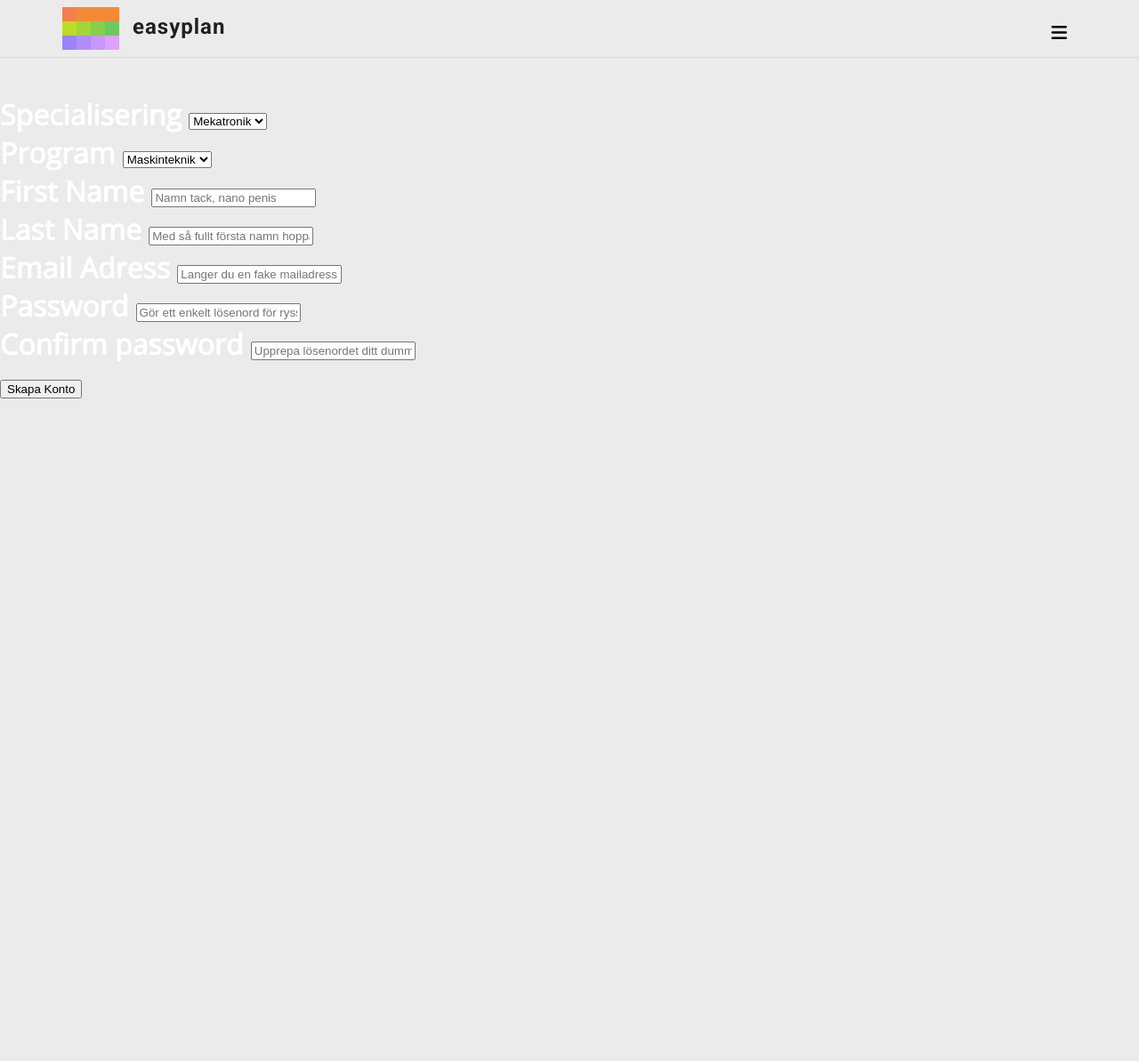
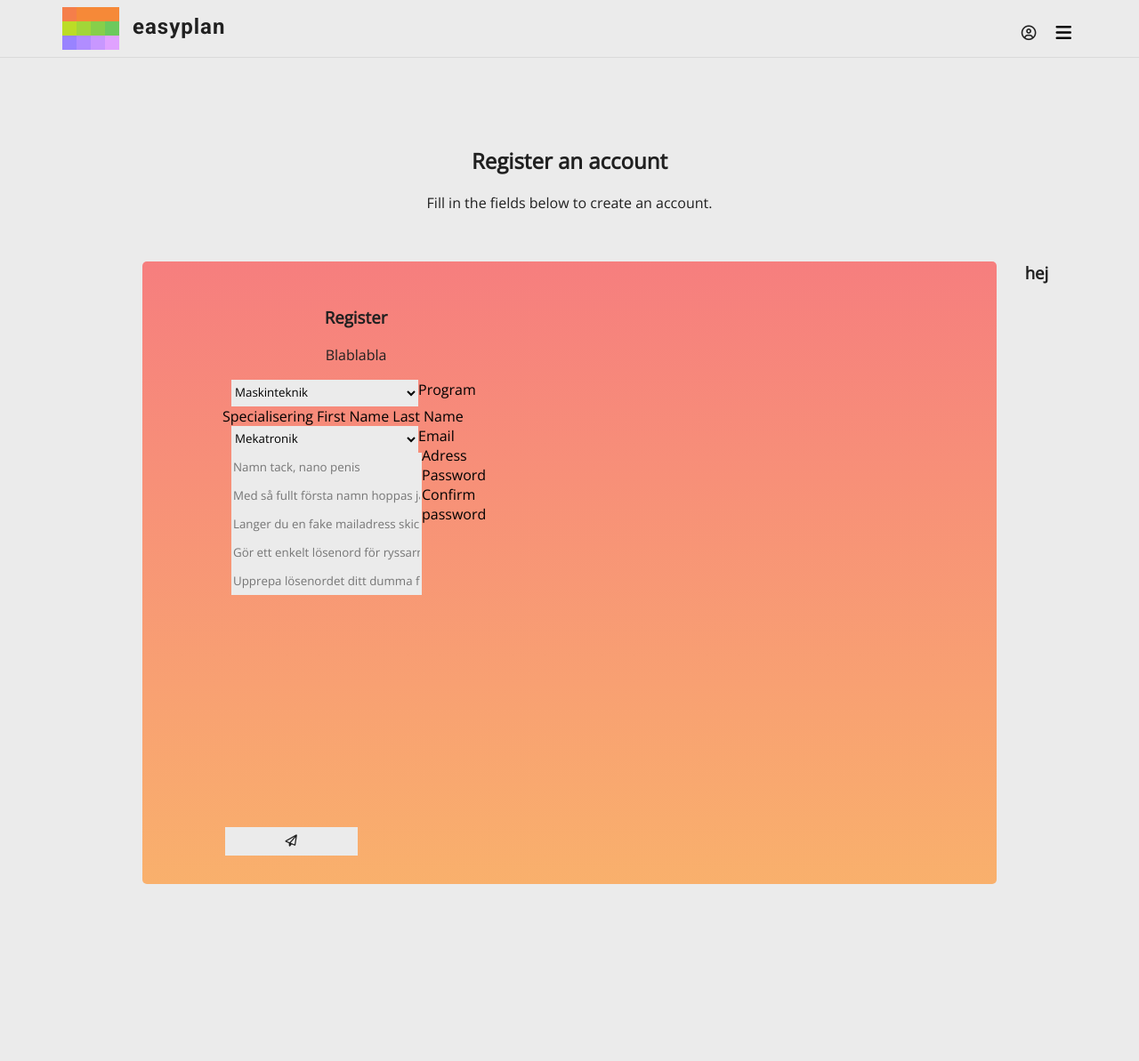
Before and after one commit to FilipBirkfeldt/easyplan, a Flask app: page /register in a window 1280 px wide. Shown: the top 1193 px of the page at 89% size. Before the commit the page ends 448 px from the top, so only its background shows below. Run offline with Flask 2, Linux system fonts and the light colour scheme; some libraries are stand-ins or nearby versions.

Commit message:
Reworked register

```diff
--- a/flaskr/forms.py
+++ b/flaskr/forms.py
@@ -25,4 +25,3 @@
     passwordConfirmation = PasswordField(label = 'Confirm password', validators = [EqualTo('password', message = 'Password does not match, make sure password is case-sensitive')])
     program = SelectField(label = 'Program', choices = programChoices, validators = [DataRequired()])
     specialisering = SelectField(label = 'Specialisering',  choices = specChoices, validators = [DataRequired()])
-    submit = SubmitField(label = 'Skapa Konto')
--- a/flaskr/routes.py
+++ b/flaskr/routes.py
@@ -13,7 +13,15 @@
         data = getAllPointsDict('M', 'Mekatronik', fullname)
         return render_template('index.html', data = data)
         #send_data för att ladda ner excel filer t.ex.
-    return render_template('index.html', data=data)
+
+    loginForm = Registrator()
+    if loginForm.validate_on_submit():
+        test = 'Submit funka'
+    if loginForm.errors != {}:
+        for err_msg in loginForm.errors.values():
+            flash(f'There was an error with creating a user {err_msg}', category = 'danger')
+
+    return render_template('index.html', data=data, form=loginForm)
 
 @app.route("/about")
 def about_page():
--- a/flaskr/static/style.css
+++ b/flaskr/static/style.css
@@ -31,16 +31,104 @@
 }
 
 #menucontainer {
-    width:615px;
+    width:620px;
     height:39px;
     float: right;
     padding-top: 25px;
-    text-align:right;
-    padding-right: 5px;
+    text-align:right;;
     border: none;
     outline: none;
 }
 
+
+
+
+  /*-----------------------Code related to the log in form --------------------*/
+  #myBtn{
+    margin-right:10px;
+    cursor: pointer;
+    border: none;
+    outline: none;
+    color:#202020;
+    background-color: #EBEBEB;
+  }
+  /* The Modal (background) */
+.modal {
+    display: none; /* Hidden by default */
+    position: fixed; /* Stay in place */
+    z-index: 1; /* Sit on top */
+    padding-top: 10%; /* Location of the box */
+    left: 0;
+    top: 0;
+    width: 100%; /* Full width */
+    height: 100%; /* Full height */
+    overflow: auto; /* Enable scroll if needed */
+    background-color: #202020; /* Fallback color */
+    background-color: rgba(20, 20, 20, 0.705); /* Black w/ opacity */
+  }
+
+  /* Modal Content */
+  .modal-content {
+    width: 25%;
+    height: 700px;
+    background-color: #EBEBEB;
+    margin: auto;
+    padding: 20px;
+    border: 1px solid #888;
+    justify-content: center;
+    align-items: center;
+  }
+
+  .modal-header{
+      width:100%;
+      height:75px;
+
+  }
+
+  .modal-login{
+      width:100%;
+      height:425px;
+
+  }
+
+  .modal-error{
+      width:100%;
+      height:200px;
+  }
+  .login_explanationfield{
+      width: 30%;
+      height: 32px;
+      float: left;
+      text-align: right;
+      margin-right:5px;
+
+  }
+  .login_inputfield{
+    width:50%;
+    height:30px;
+    margin-bottom:5px;
+    float:left;
+    background-color: #DADADA;
+    color: #202020;
+    border: none;
+    outline: none;
+
+  }
+
+  /* The Close Button */
+  .close {
+    color: #aaaaaa;
+    float: right;
+    font-size: 28px;
+    font-weight: bold;
+  }
+
+  .close:hover,
+  .close:focus {
+    color: #000;
+    text-decoration: none;
+    cursor: pointer;
+  }
 
 /* ---------------------- Code related to the logotype *---------------------- */
 #colorcontainer {
@@ -502,6 +590,11 @@
     color:#202020;
 }
 
+p.login{
+    size: 8px;
+    text-align:center;
+    color:#202020;
+}
 
 /* width */
 ::-webkit-scrollbar {
--- a/flaskr/templates/base.html
+++ b/flaskr/templates/base.html
@@ -40,20 +40,76 @@
             </div>
 
             <div id="menucontainer">
+                <button id="myBtn"><i class="far fa-user-circle fa-lg"></i></button>
                 <div class="dropdown" style="float:right;">
                     <button class="dropbtn"><i class="fa fa-bars fa-lg"></i></button>
                     <div class="dropdown-content">
                         <a href="/"><i class="fas fa-home"></i> &nbsp &nbsp &nbsp &nbsp &nbsp;Home</a>
                         <a href=" {{ url_for( 'about_page' ) }}"><i class="fas fa-info"></i>&nbsp&nbsp&nbsp &nbsp &nbsp &nbsp&nbsp &nbsp;About</a>
                         <a href="{{ url_for('donate_page')}}"><i class="fas fa-hand-holding-usd"></i>&nbsp&nbsp &nbsp &nbsp &nbsp;Donate</a>
-                        <a href="{{ url_for('registration_page')}}"><i class="far fa-user-circle"></i>&nbsp &nbsp &nbsp &nbsp;Register</a>
                     </div>
                   </div>
+
             </div>
         </div>
     </div>
+
 {% block content %}{% endblock %}
 
+<!-- Log in Form-->
+<div id="myModal" class="modal">
+
+    <!-- Modal content -->
+    <div class="modal-content">
+        <span class="close">&times;</span>
+        <div class="modal-header">
+            <h3 class="explanation">Log in</h3>
+        </div>
+
+        <div id="modal-login">
+            <form method = "POST" >
+                {{ form.hidden_tag() }}
+
+                        <p class="login">{{ form.program.label(class="login_explanationfield") }}</p>
+                        {{ form.program(class = "login_inputfield") }}
+
+                        <p class="login">{{ form.specialisering.label(class="login_explanationfield") }}</p>
+                        {{ form.specialisering(class = "login_inputfield") }}
+
+                        <p class="login">{{ form.firstName.label(class="login_explanationfield") }}</p>
+                        {{ form.firstName(class = "login_inputfield", placeholder = "Name" )}}
+
+                        <p class="login">{{ form.lastName.label(class="login_explanationfield") }}</p>
+                        {{ form.lastName(class = "login_inputfield", placeholder = "Surname" )}}
+
+                        <p class="login">{{ form.email_address.label(class="login_explanationfield") }}</p>
+                        {{ form.email_address(class = "login_inputfield", placeholder = "email@adress.esy") }}
+
+                        <p class="login">{{ form.password.label(class="login_explanationfield") }}</p>
+                        {{ form.password(class = "login_inputfield", placeholder = "Password") }}
+
+                        <p class="login">{{ form.passwordConfirmation.label(class="login_explanationfield") }}</p>
+                        {{ form.passwordConfirmation(class = "login_inputfield", placeholder = "Repeat password") }}
+
+
+                        <button type="submit" class="submitbtn" name="cmdsubmit" value="bar"><i class="far fa-paper-plane"></i></button>
+
+        </div>
+        <div id="modal-error">
+            <p class="leftcont">
+                {% with messages = get_flashed_messages() %}
+                {% if messages %}
+                    <ul class=flashes>
+                    {% for message in messages %}
+                        <li>{{ message }}</li>
+                    {% endfor %}
+                {% endif %}
+            {% endwith %}
+            </p>
+        </div>
+    </div>
+
+  </div>
 </body>
 
 <script>
@@ -91,5 +147,31 @@
         }
     }
 });
+
+// Get the log in Form
+var modal = document.getElementById("myModal");
+
+// Get the button that opens the log in Form
+var btn = document.getElementById("myBtn");
+
+// Get the <span> element that closes the log in Form
+var span = document.getElementsByClassName("close")[0];
+
+// When the user clicks the button, open the log in Form
+btn.onclick = function() {
+  modal.style.display = "block";
+}
+
+// When the user clicks on <span> (x), close the log in Form
+span.onclick = function() {
+  modal.style.display = "none";
+}
+
+// When the user clicks anywhere outside of the log in Form, close it
+window.onclick = function(event) {
+  if (event.target == modal) {
+    modal.style.display = "none";
+  }
+}
 </script>
 </html>
--- a/flaskr/templates/index.html
+++ b/flaskr/templates/index.html
@@ -8,9 +8,9 @@
 <div id="container">
     <div id="textbox">
         <h2 class="textboxtitle">Stop struggle!</h2>
-        <p class="explanation">Plan your courses and make sure your personal study plan adds up, with ease.
-        </p>
+        <p class="explanation">Plan your courses and make sure your personal study plan adds up, with ease.</p>
     </div>
+
 <div id="contentbox">
     <div id="wrapper_left">
         <div id="title_left">
--- a/flaskr/templates/register.html
+++ b/flaskr/templates/register.html
@@ -5,13 +5,60 @@
 {% endblock %}
 
 {% block content %}
-<body class="text-center">
-<div class = "container">
-    <form method = "POST", class = "form-register" style="color:white">
+
+<div id="container">
+    <div id="textbox">
+        <h2 class="textboxtitle">Register an account</h2>
+        <p class="explanation">Fill in the fields below to create an account.</p>
+    </div>
+
+<div id="contentbox">
+    <div id="wrapper_left">
+        <div id="title_left">
+            <h3 class="leftcont">Register</h3>
+            <p class="leftcont">Blablabla</p>
+        </div>
+
+
+    <div id="content_left">
+        <form method = "POST" >
             {{ form.hidden_tag() }}
-    <h1>
+            <div id="formwrapper">
+                    {{ form.program.label() }}
+                    {{ form.program(class = "textfield") }}
 
-        <br>
+                    {{ form.specialisering.label() }}
+                    {{ form.specialisering(class = "textfield") }}
+
+                    {{ form.firstName.label() }}
+                    {{ form.firstName(class = "textfield", placeholder = "Namn tack, nano penis" )}}
+
+                    {{ form.lastName.label() }}
+                    {{ form.lastName(class = "textfield", placeholder = "Med så fullt första namn hoppas jag efternamnet är snyggare" )}}
+
+                    {{ form.email_address.label() }}
+                    {{ form.email_address(class = "textfield", placeholder = "Langer du en fake mailadress skickar vi dildos till ditt hem") }}
+
+                    {{ form.password.label() }}
+                    {{ form.password(class = "textfield", placeholder = "Gör ett enkelt lösenord för ryssarna tack") }}
+
+                    {{ form.passwordConfirmation.label() }}
+                    {{ form.passwordConfirmation(class = "textfield", placeholder = "Upprepa lösenordet ditt dumma fanskap") }}
+            </div>
+
+                <div id="submitaddwrapper">
+                    <button type="submit" class="submitbtn" name="cmdsubmit" value="bar"><i class="far fa-paper-plane"></i></button>
+                </div>
+            </div>
+        </form>
+    </div>
+
+</div>
+
+     <div id="wrapper_right">
+        <h3 class="leftcont">hej</h3>
+
+        <p class="leftcont">
             {% with messages = get_flashed_messages() %}
             {% if messages %}
                 <ul class=flashes>
@@ -20,37 +67,8 @@
                 {% endfor %}
             {% endif %}
         {% endwith %}
-        <br>
-        {{ form.specialisering.label() }}
-        {{ form.specialisering(class = "field") }}
-        <br>
-        {{ form.program.label() }}
-        {{ form.program(class = "field") }}
-        <br>
-        {{ form.firstName.label() }}
-        {{ form.firstName( placeholder = "Namn tack, nano penis" )}}
-        <br>
-        {{ form.lastName.label() }}
-        {{ form.lastName(placeholder = "Med så fullt första namn hoppas jag efternamnet är snyggare" )}}
-        <br>
-        {{ form.email_address.label()  }}
-        {{ form.email_address(class = "form-control", placeholder = "Langer du en fake mailadress skickar vi dildos till ditt hem") }}
-        <br>
-
-        {{ form.password.label() }}
-        {{ form.password(class = "form-control", placeholder = "Gör ett enkelt lösenord för ryssarna tack") }}
-        <br>
-        {{ form.passwordConfirmation.label() }}
-        {{ form.passwordConfirmation(class = "form-control", placeholder = "Upprepa lösenordet ditt dumma fanskap") }}
-
-        <br>
-        {{ form.submit(class="btn btn-lg btn-block btn-primary") }}
-        <br>
-        {% for error in test %}
-        {{ error }}
-        {% endfor %}
-    </h1>
-    </form>
+        </p>
+     </div>
     </div>
 </body>
 
```
Lines whose indentation alone changed are shown as unchanged.
